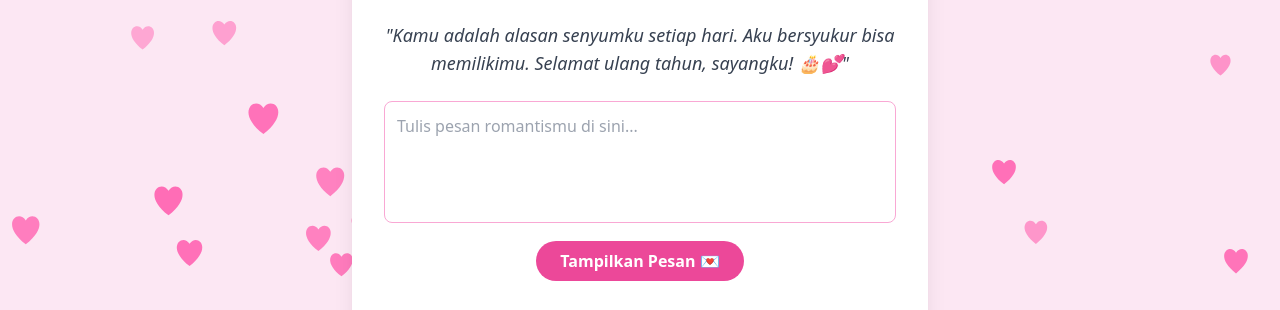
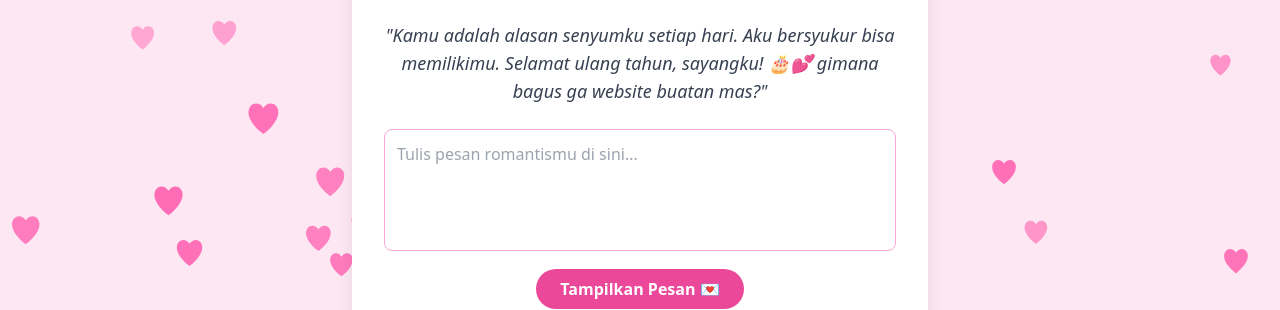
Before and after one commit to myunussetiawan/Bukaaja, a plain HTML site: page index.html in a window 1280 px wide. Shown: the part 523-833 px from the top of the page. Drawn offline with nearby package versions, Linux system fonts and the light colour scheme.

Commit message:
Update index.html

```diff
--- a/index.html
+++ b/index.html
@@ -60,10 +60,12 @@
 
     <p class="text-lg text-gray-700 mb-6 leading-relaxed">
       Hari ini adalah hari yang sangat spesial karena orang yang paling aku cintai lahir ke dunia ini. Terima kasih sudah hadir dalam hidupku dan membuat semuanya lebih indah.
+
     </p>
 
     <p class="text-lg text-gray-700 mb-6 italic">
-      "Kamu adalah alasan senyumku setiap hari. Aku bersyukur bisa memilikimu. Selamat ulang tahun, sayangku! 🎂💕"
+      "Kamu adalah alasan senyumku setiap hari. Aku bersyukur bisa memilikimu. Selamat ulang tahun, sayangku! 🎂💕
+      gimana bagus ga website buatan mas?"
     </p>
 
     <!-- Input kata-kata -->
```
